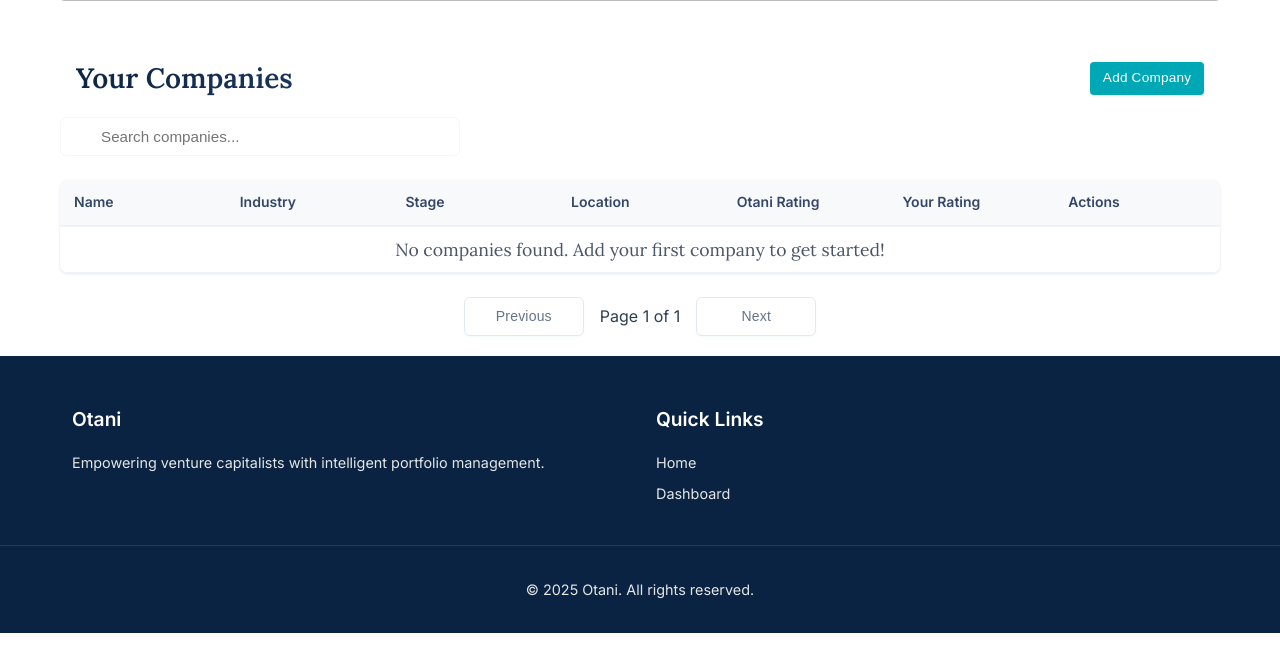
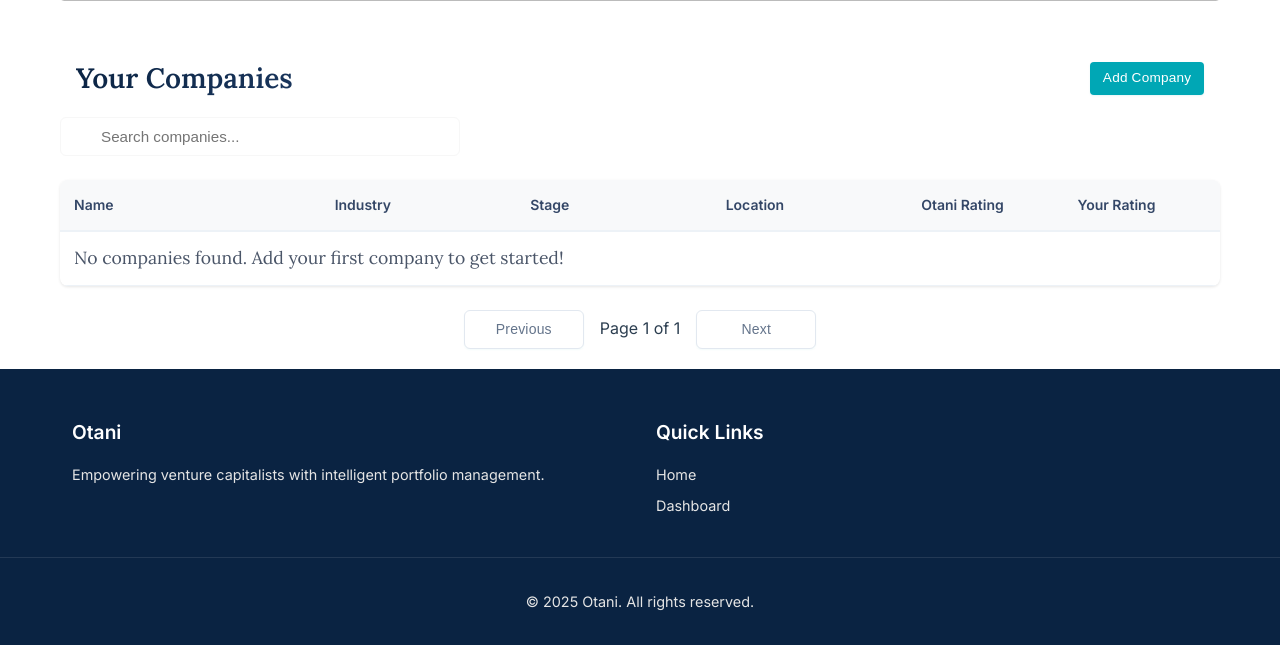
Before and after one commit to sfburrito/otani, a Flask app: page /dashboard in a window 1280 px wide. Shown: the part 411-1056 px from the top of the page. Run offline with Flask 3, Linux system fonts and the light colour scheme; the visitor is signed in with stand-in values (Sample User, id 1); data comes from the database, SQL or seed files in the repository; data that the repository does not hold is empty.

Commit message:
Remove Actions column and make rows clickable

```diff
--- a/static/css/dashboard.css
+++ b/static/css/dashboard.css
@@ -36,18 +36,39 @@
 /* Table Layout */
 .companies-table {
     width: 100%;
-    border-collapse: separate;
-    border-spacing: 0;
-    table-layout: fixed;
+    border-collapse: collapse;
 }
 
-/* Shared Cell Styles - for both th and td */
+/* Cell Basics */
 .companies-table th,
 .companies-table td {
-    padding: 0.5rem;
-    font-size: 0.875rem;
-    line-height: 1.2;
-    vertical-align: middle;
+    padding: 8px;
+    text-align: left;
+    border-bottom: 1px solid #eee;
+}
+
+/* Column Widths */
+.companies-table th:nth-child(1),
+.companies-table td:nth-child(1) { width: 20%; }
+
+.companies-table th:nth-child(2),
+.companies-table td:nth-child(2),
+.companies-table th:nth-child(3),
+.companies-table td:nth-child(3),
+.companies-table th:nth-child(4),
+.companies-table td:nth-child(4) { width: 15%; }
+
+.companies-table th:nth-child(5),
+.companies-table td:nth-child(5),
+.companies-table th:nth-child(6),
+.companies-table td:nth-child(6) { width: 12%; text-align: center; }
+
+/* Basic Badge Style */
+.text-badge, .rating-badge {
+    display: inline-block;
+    padding: 2px 8px;
+    border-radius: 4px;
+    background: #f5f5f5;
 }
 
 /* Header Specific Styles */
@@ -72,14 +93,14 @@
     color: #4a5568;
 }
 
-/* Column Alignment */
-.companies-table th:nth-child(5),
-.companies-table td:nth-child(5),
-.companies-table th:nth-child(6),
-.companies-table td:nth-child(6),
-.companies-table th:nth-child(7),
-.companies-table td:nth-child(7) {
-    text-align: center;
+/* Make rows clickable */
+.companies-table tbody tr {
+    cursor: pointer;
+    transition: background-color 0.2s;
+}
+
+.companies-table tbody tr:hover {
+    background-color: #f8f9fa;
 }
 
 /* Text Badge (for name, industry, stage, location) */
--- a/static/js/dashboard.js
+++ b/static/js/dashboard.js
@@ -67,7 +67,7 @@
             console.log('No companies to display');
             companiesTableBody.innerHTML = `
                 <tr class="empty-state">
-                    <td colspan="7" class="text-center py-4">
+                    <td colspan="6" class="text-center py-4">
                         <p class="text-gray-500">No companies found. Add your first company to get started!</p>
                     </td>
                 </tr>
@@ -89,7 +89,6 @@
                 <td><div class="text-badge">${company.location || ''}</div></td>
                 <td><div class="rating-badge otani-rating-${(company.otani_rating || 'D').toLowerCase()}">${company.otani_rating || 'D'}</div></td>
                 <td><div class="rating-badge rating-${(company.rating || '').toLowerCase()}">${company.rating || ''}</div></td>
-                <td><button class="action-btn" onclick="openCompanyDetails('${company.id}')">View</button></td>
             `;
 
             // Set the row content
--- a/templates/dashboard.html
+++ b/templates/dashboard.html
@@ -188,7 +188,6 @@
                         <th>Location</th>
                         <th>Otani Rating</th>
                         <th>Your Rating</th>
-                        <th>Actions</th>
                     </tr>
                 </thead>
                 <tbody id="companiesTableBody">
```
Also changed, not shown: other parts of static/css/dashboard.css (+0 -71 lines).
